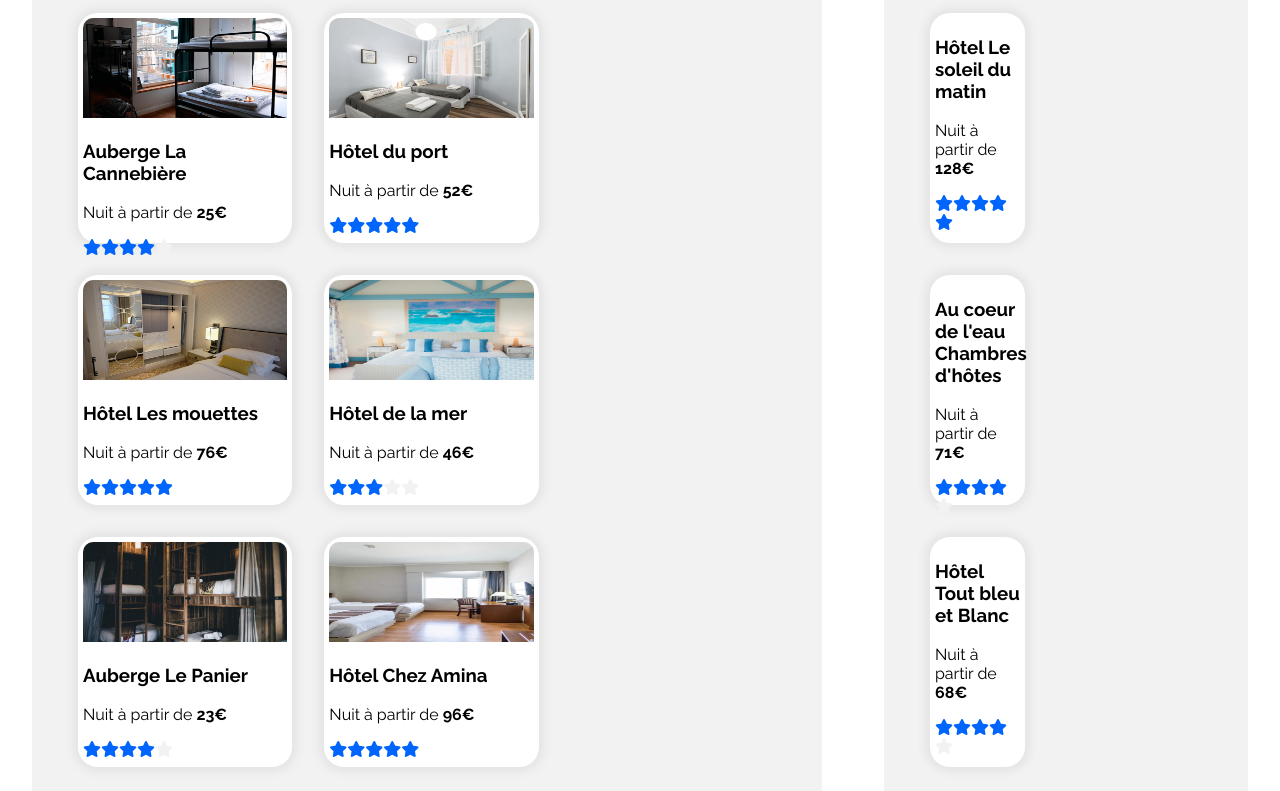
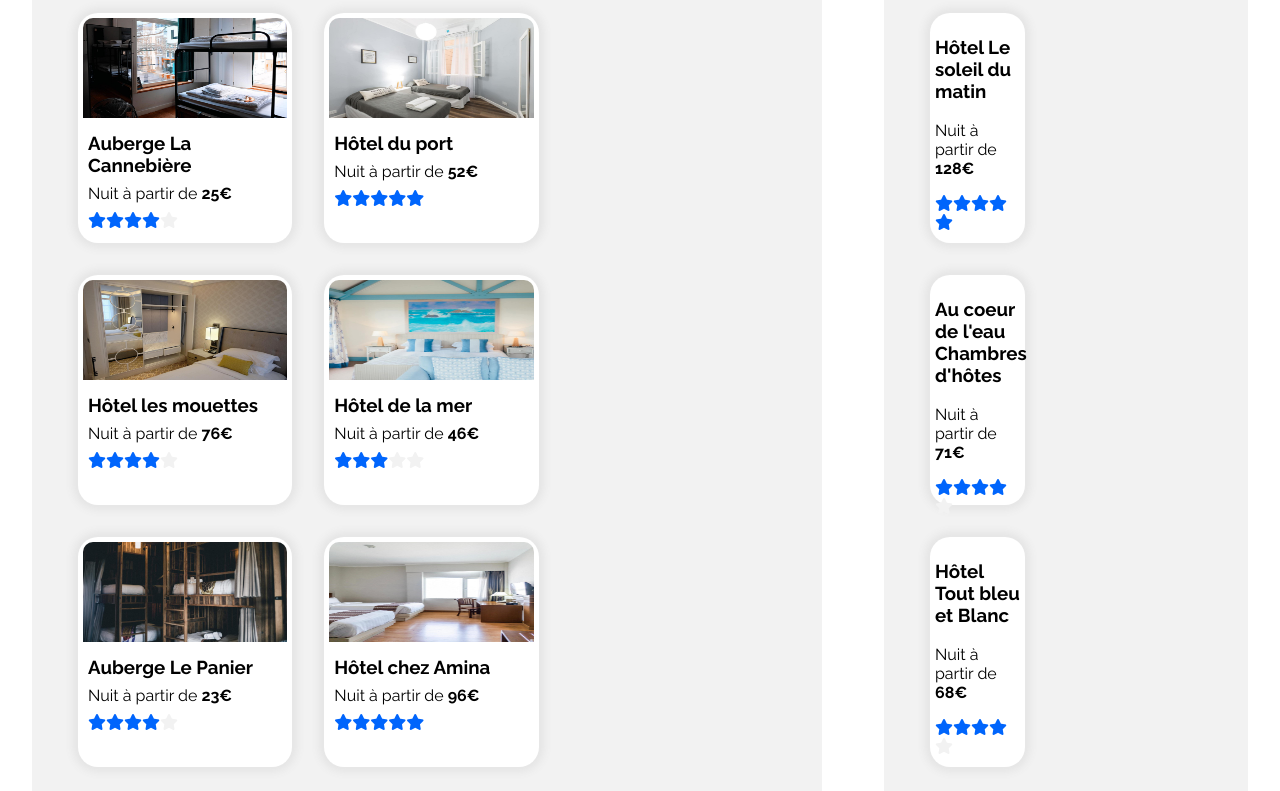
Before and after one commit to ThomasBergamin/P2-Reservia, a plain HTML site: page index.html in a window 1280 px wide. Shown: the part 509-1300 px from the top of the page. Drawn offline with Linux system fonts and the light colour scheme.

Commit message:
Refactor html structure of location card and improve css styling

```diff
--- a/assets/styles.css
+++ b/assets/styles.css
@@ -5,12 +5,6 @@
 
 body {
   margin: 0%;
-}
-
-main {
-  padding: 0 2em;
-  margin: auto;
-  max-width: 1600px;
 }
 
 h2 {
@@ -78,6 +72,14 @@ nav li {
   font-weight: bold;
   text-decoration: none;
   margin: 0 2em 0 2em;
+}
+
+/* Main */
+
+main {
+  padding: 0 2em;
+  margin: auto;
+  max-width: 1600px;
 }
 
 /* Search section */
@@ -218,7 +220,6 @@ nav li {
 #locations {
   display: flex;
   justify-content: space-between;
-  align-items: stretch;
 }
 
 .locations-container {
@@ -226,6 +227,7 @@ nav li {
   background-color: #f2f2f2;
   border-radius: 25px;
   padding: 30px;
+  margin-right: 30px;
 }
 
 .locations-container-header {
@@ -248,12 +250,31 @@ nav li {
   padding: 5px;
   border-radius: 20px;
   box-shadow: 0px 0px 8px 5px rgba(99, 99, 99, 0.09);
+  cursor: pointer;
+  transition-duration: 0.1s;
+}
+
+.location-card:hover {
+  transform: scale(1.05);
 }
 
 .location-img {
   width: 100%;
   height: 100px;
   border-radius: 10px 10px 0 0;
+}
+
+.location-card-footer {
+  margin-top: 5px;
+  padding: 5px;
+}
+
+.location-card-footer-title {
+  margin: 0;
+}
+
+.location-card-footer-text {
+  margin: 8px 0;
 }
 
 .location-star {
--- a/index.html
+++ b/index.html
@@ -87,88 +87,138 @@
           <h2>Hébergements à Marseille</h2>
           <div class="cards-container">
             <div class="location-card">
+              <div class="location-card-header">
                 <img
                   src="./assets/img/images/hebergements/3_medium/marcus-loke-WQJvWU_HZFo-unsplash.jpg"
                   alt="Chambre de l'Auberge La Cannebière"
                   class="location-img"
                 />
-              <h3>Auberge La Cannebière</h3>
-              <p>Nuit à partir de <span class="bold">25€</span></p>
+              </div>
+              <div class="location-card-footer">
+                <h3 class="location-card-footer-title">
+                  Auberge La Cannebière
+                </h3>
+                <p class="location-card-footer-text">
+                  Nuit à partir de <span class="bold">25€</span>
+                </p>
+                <div class="location-card-footer-icons">
                   <i class="fas fa-star location-star"></i
                   ><i class="fas fa-star location-star"></i
                   ><i class="fas fa-star location-star"></i
                   ><i class="fas fa-star location-star"></i
                   ><i class="fas fa-star location-star-inactive"></i>
                 </div>
+              </div>
+            </div>
             <div class="location-card">
+              <div class="location-card-header">
                 <img
                   src="./assets/img/images/hebergements/3_medium/fred-kleber-gTbaxaVLvsg-unsplash.jpg"
-                alt="Chambre de l'Hôtel du port"
+                  alt="Chambre de l'hôtel du port"
                   class="location-img"
                 />
-              <h3>Hôtel du port</h3>
-              <p>Nuit à partir de <span class="bold">52€</span></p>
+              </div>
+              <div class="location-card-footer">
+                <h3 class="location-card-footer-title">Hôtel du port</h3>
+                <p class="location-card-footer-text">
+                  Nuit à partir de <span class="bold">52€</span>
+                </p>
+                <div class="location-card-footer-icons">
                   <i class="fas fa-star location-star"></i
                   ><i class="fas fa-star location-star"></i
                   ><i class="fas fa-star location-star"></i
                   ><i class="fas fa-star location-star"></i
                   ><i class="fas fa-star location-star"></i>
                 </div>
+              </div>
+            </div>
             <div class="location-card">
+              <div class="location-card-header">
                 <img
                   src="./assets/img/images/hebergements/3_medium/reisetopia-B8WIgxA_PFU-unsplash.jpg"
-                alt="Chambre de l'Hôtel Les mouettes"
+                  alt="Chambre de l'Hôtel les mouettes"
                   class="location-img"
                 />
-              <h3>Hôtel Les mouettes</h3>
-              <p>Nuit à partir de <span class="bold">76€</span></p>
+              </div>
+              <div class="location-card-footer">
+                <h3 class="location-card-footer-title">Hôtel les mouettes</h3>
+                <p class="location-card-footer-text">
+                  Nuit à partir de <span class="bold">76€</span>
+                </p>
+                <div class="location-card-footer-icons">
+                  <i class="fas fa-star location-star"></i
+                  ><i class="fas fa-star location-star"></i
+                  ><i class="fas fa-star location-star"></i
+                  ><i class="fas fa-star location-star"></i
+                  ><i class="fas fa-star location-star-inactive"></i>
+                </div>
+              </div>
+            </div>
+            <div class="location-card">
+              <div class="location-card-header">
+                <img
+                  src="./assets/img/images/hebergements/3_medium/annie-spratt-Eg1qcIitAuA-unsplash.jpg"
+                  alt="Chambre de l'Hôtel de la mer"
+                  class="location-img"
+                />
+              </div>
+              <div class="location-card-footer">
+                <h3 class="location-card-footer-title">Hôtel de la mer</h3>
+                <p class="location-card-footer-text">
+                  Nuit à partir de <span class="bold">46€</span>
+                </p>
+                <div class="location-card-footer-icons">
+                  <i class="fas fa-star location-star"></i
+                  ><i class="fas fa-star location-star"></i
+                  ><i class="fas fa-star location-star"></i
+                  ><i class="fas fa-star location-star-inactive"></i
+                  ><i class="fas fa-star location-star-inactive"></i>
+                </div>
+              </div>
+            </div>
+            <div class="location-card">
+              <div class="location-card-header">
+                <img
+                  src="./assets/img/images/hebergements/3_medium/nicate-lee-kT-ZyaiwBe0-unsplash.jpg"
+                  alt="Chambre de l'Auberge le panier"
+                  class="location-img"
+                />
+              </div>
+              <div class="location-card-footer">
+                <h3 class="location-card-footer-title">Auberge Le Panier</h3>
+                <p class="location-card-footer-text">
+                  Nuit à partir de <span class="bold">23€</span>
+                </p>
+                <div class="location-card-footer-icons">
+                  <i class="fas fa-star location-star"></i
+                  ><i class="fas fa-star location-star"></i
+                  ><i class="fas fa-star location-star"></i
+                  ><i class="fas fa-star location-star"></i
+                  ><i class="fas fa-star location-star-inactive"></i>
+                </div>
+              </div>
+            </div>
+            <div class="location-card">
+              <div class="location-card-header">
+                <img
+                  src="./assets/img/images/hebergements/3_medium/febrian-zakaria-M6S1WvfW68A-unsplash.jpg"
+                  alt="Chambre de l'Hôtel chez Amina"
+                  class="location-img"
+                />
+              </div>
+              <div class="location-card-footer">
+                <h3 class="location-card-footer-title">Hôtel chez Amina</h3>
+                <p class="location-card-footer-text">
+                  Nuit à partir de <span class="bold">96€</span>
+                </p>
+                <div class="location-card-footer-icons">
                   <i class="fas fa-star location-star"></i
                   ><i class="fas fa-star location-star"></i
                   ><i class="fas fa-star location-star"></i
                   ><i class="fas fa-star location-star"></i
                   ><i class="fas fa-star location-star"></i>
                 </div>
-            <div class="location-card">
-              <img
-                src="./assets/img/images/hebergements/3_medium/annie-spratt-Eg1qcIitAuA-unsplash.jpg"
-                alt="Chambre de l'Hôtel de la mer"
-                class="location-img"
-              />
-              <h3>Hôtel de la mer</h3>
-              <p>Nuit à partir de <span class="bold">46€</span></p>
-              <i class="fas fa-star location-star"></i
-              ><i class="fas fa-star location-star"></i
-              ><i class="fas fa-star location-star"></i
-              ><i class="fas fa-star location-star-inactive"></i
-              ><i class="fas fa-star location-star-inactive"></i>
               </div>
-            <div class="location-card">
-              <img
-                src="./assets/img/images/hebergements/3_medium/nicate-lee-kT-ZyaiwBe0-unsplash.jpg"
-                alt="Chambre de l'Auberge Le Panier"
-                class="location-img"
-              />
-              <h3>Auberge Le Panier</h3>
-              <p>Nuit à partir de <span class="bold">23€</span></p>
-              <i class="fas fa-star location-star"></i
-              ><i class="fas fa-star location-star"></i
-              ><i class="fas fa-star location-star"></i
-              ><i class="fas fa-star location-star"></i
-              ><i class="fas fa-star location-star-inactive"></i>
-            </div>
-            <div class="location-card">
-              <img
-                src="./assets/img/images/hebergements/3_medium/febrian-zakaria-M6S1WvfW68A-unsplash.jpg"
-                alt="Chambre de l'Hôtel chez Amina"
-                class="location-img"
-              />
-              <h3>Hôtel Chez Amina</h3>
-              <p>Nuit à partir de <span class="bold">96€</span></p>
-              <i class="fas fa-star location-star"></i
-              ><i class="fas fa-star location-star"></i
-              ><i class="fas fa-star location-star"></i
-              ><i class="fas fa-star location-star"></i
-              ><i class="fas fa-star location-star"></i>
             </div>
           </div>
           <h3>Afficher plus</h3>
```
Lines whose indentation alone changed are shown as unchanged.
